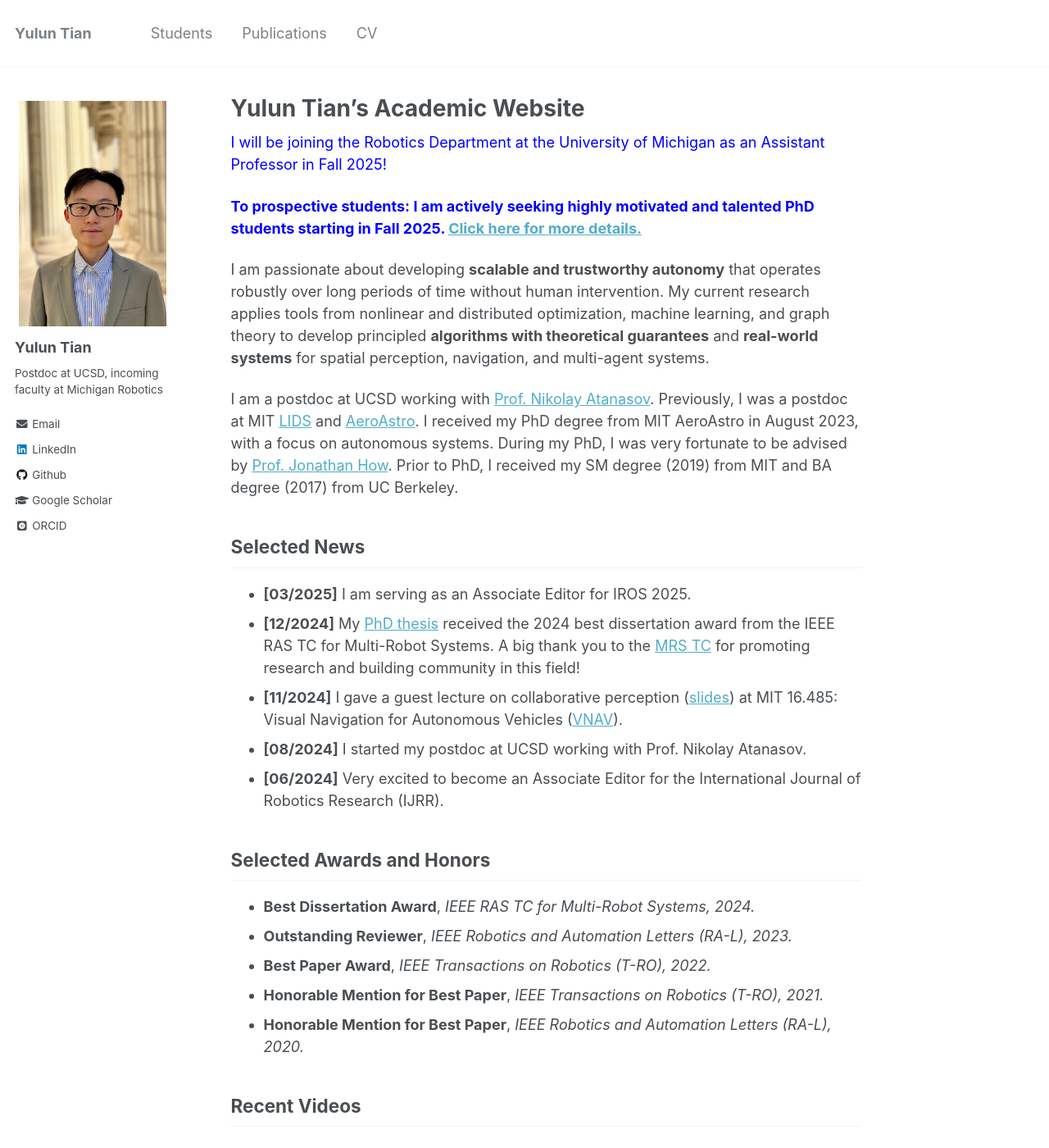
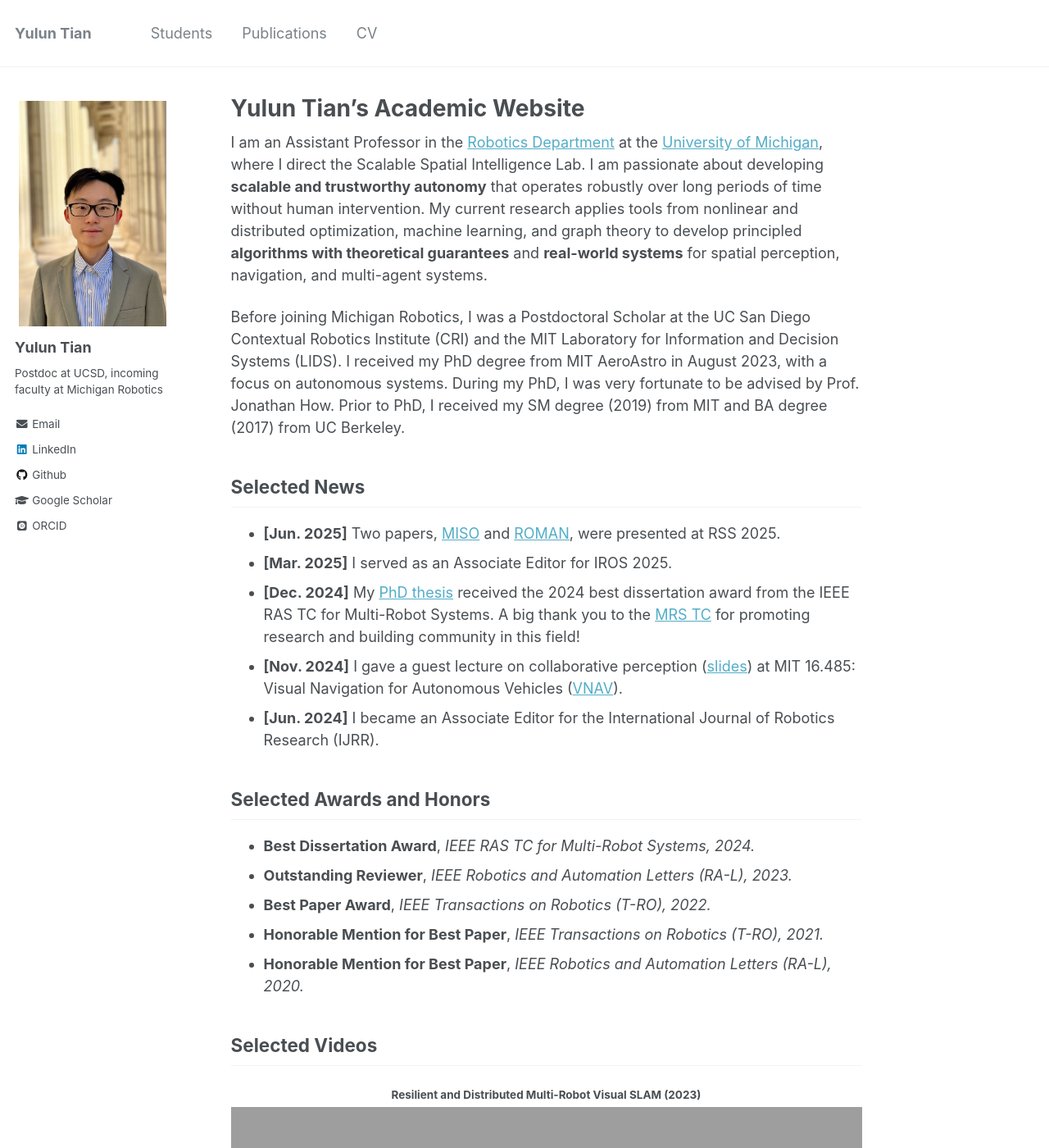
Before and after one commit to yuluntian/yuluntian.github.io, a Jekyll site: the page built from _pages/about.md, in a window 1280 px wide and 1400 px high. Shown: the whole window at 82% size. Built offline with Jekyll 4.4.1, drawn with Linux system fonts in a browser that asks for light colours; some web fonts are replaced; grey boxes are pictures that could not be loaded.

Commit message:
Aug 2025 updates

```diff
--- a/_pages/about.md
+++ b/_pages/about.md
@@ -14,28 +14,22 @@ redirect_from:
 }
 </style>
 
-I will be joining the Robotics Department at the University of Michigan as an Assistant Professor in Fall 2025!
-{: .blue}
-
-**To prospective students: I am actively seeking highly motivated and talented PhD students starting in Fall 2025. [Click here for more details.](/students/)**
-{: .blue}
-
+I am an Assistant Professor in the [Robotics Department](https://robotics.umich.edu/) at the [University of Michigan](https://umich.edu/), where I direct the Scalable Spatial Intelligence Lab.
 I am passionate about developing **scalable and trustworthy autonomy** that operates robustly over long periods of time without human intervention.
 My current research applies tools from nonlinear and distributed optimization, machine learning, and graph theory to develop principled **algorithms with theoretical guarantees** and **real-world systems** for spatial perception, navigation, and multi-agent systems.
 
-I am a postdoc at UCSD working with [Prof. Nikolay Atanasov](https://natanaso.github.io).
-Previously, I was a postdoc at MIT [LIDS](https://lids.mit.edu/) and [AeroAstro](https://aeroastro.mit.edu/).
+Before joining Michigan Robotics, I was a Postdoctoral Scholar at the UC San Diego Contextual Robotics Institute (CRI) and the MIT Laboratory for Information and Decision Systems (LIDS).
 I received my PhD degree from MIT AeroAstro in August 2023, with a focus on autonomous systems.
-During my PhD, I was very fortunate to be advised by [Prof. Jonathan How](https://aeroastro.mit.edu/people/jonathan-p-how/).
+During my PhD, I was very fortunate to be advised by Prof. Jonathan How.
 Prior to PhD, I received my SM degree (2019) from MIT and BA degree (2017) from UC Berkeley.
 
 Selected News
 ------
-* **[03/2025]** I am serving as an Associate Editor for IROS 2025.
-* **[12/2024]** My [PhD thesis](https://dspace.mit.edu/handle/1721.1/152675) received the 2024 best dissertation award from the IEEE RAS TC for Multi-Robot Systems. A big thank you to the [MRS TC](https://www.multirobotsystems.org/) for promoting research and building community in this field!
-* **[11/2024]** I gave a guest lecture on collaborative perception ([slides](https://www.dropbox.com/scl/fi/vsxcoileqlacnzcguuecl/vnav-guest-lecture-nov-2024.pdf?rlkey=u76kifgjxahxgcng6fj8sivvi&st=obb665dw&dl=0)) at MIT 16.485: Visual Navigation for Autonomous Vehicles ([VNAV](https://vnav.mit.edu/)).
-* **[08/2024]** I started my postdoc at UCSD working with Prof. Nikolay Atanasov.
-* **[06/2024]** Very excited to become an Associate Editor for the International Journal of Robotics Research (IJRR).
+* **[Jun. 2025]** Two papers, [MISO](https://existentialrobotics.org/miso_rss25/) and [ROMAN](https://acl.mit.edu/roman/), were presented at RSS 2025.
+* **[Mar. 2025]** I served as an Associate Editor for IROS 2025.
+* **[Dec. 2024]** My [PhD thesis](https://dspace.mit.edu/handle/1721.1/152675) received the 2024 best dissertation award from the IEEE RAS TC for Multi-Robot Systems. A big thank you to the [MRS TC](https://www.multirobotsystems.org/) for promoting research and building community in this field!
+* **[Nov. 2024]** I gave a guest lecture on collaborative perception ([slides](https://www.dropbox.com/scl/fi/vsxcoileqlacnzcguuecl/vnav-guest-lecture-nov-2024.pdf?rlkey=u76kifgjxahxgcng6fj8sivvi&st=obb665dw&dl=0)) at MIT 16.485: Visual Navigation for Autonomous Vehicles ([VNAV](https://vnav.mit.edu/)).
+* **[Jun. 2024]** I became an Associate Editor for the International Journal of Robotics Research (IJRR).
 
 
 
@@ -48,7 +42,7 @@ Selected Awards and Honors
 * **Honorable Mention for Best Paper**, *IEEE Robotics and Automation Letters (RA-L), 2020.*
 
 
-Recent Videos
+Selected Videos
 ------
 <div class="row">
     <div class="col-sm-6" align="center">
```
Also changed, not shown: _pages/publications.md (+5 -21 lines), _pages/students.md (+1 -1 lines), _publications/2021-chang-kimeraMulti-conf.md (+1 -1 lines), _publications/2025a-peterson-roman.md (added, +27 -0 lines), _publications/2025b-tian-miso.md (added, +27 -0 lines), _publications/2023a-tian-sparse.md (renamed from _publications/2023-tian-sparse.md), _publications/2023b-tian-kmExp.md (renamed from _publications/2023-tian-kmExp.md), images/publications/2025-tian-miso.jpg (added), 1 other file.
